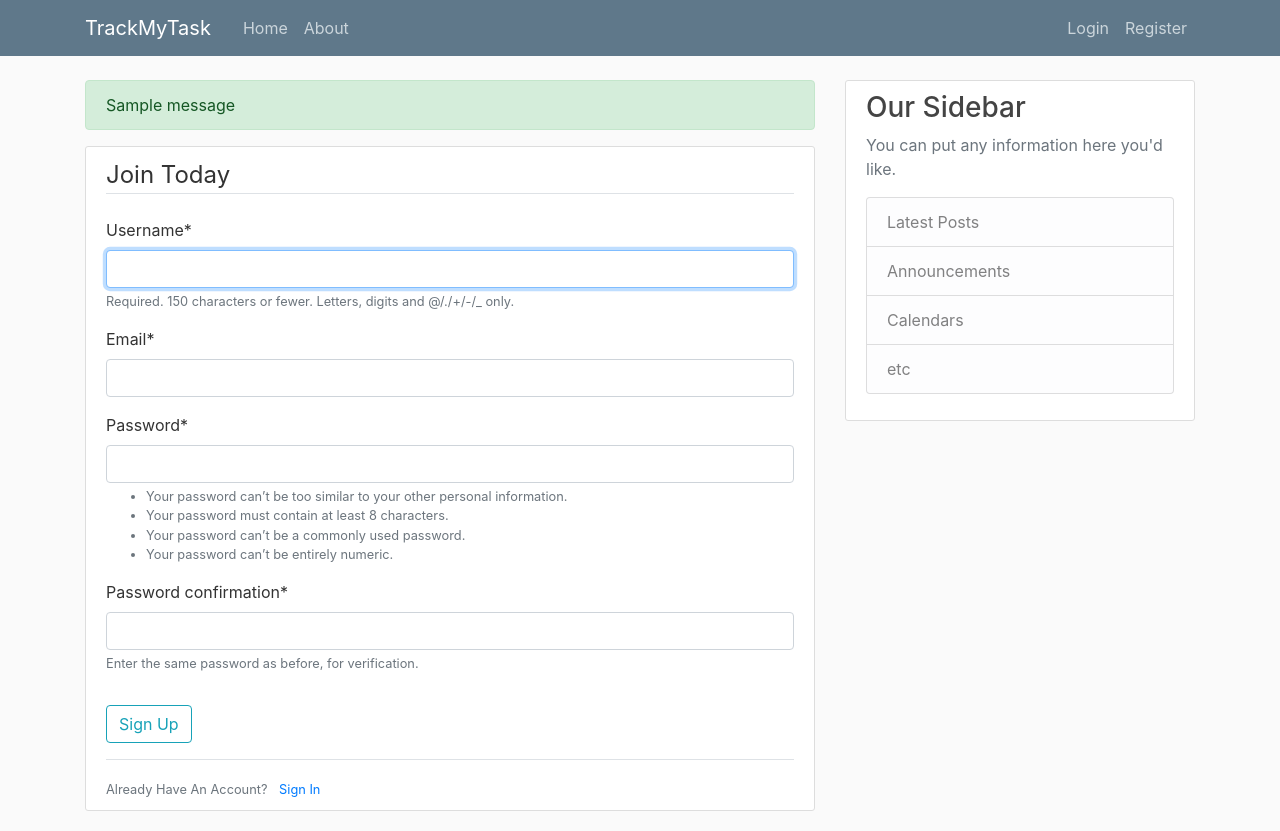
After one commit to 29div9/django, a Django app: template trackmytasks/users/templates/users/register.html in a window 1280 px wide. The commit adds this page. Run offline with Django 3.2, Linux system fonts and the light colour scheme; the template is opened without the code that fills it: values that come from a table or form of the project are taken from there, most other values are stand-ins (such as "Sample title", 1, 10 or a date in 2020); one stand-in notice (Sample message) is shown; some libraries are stand-ins or nearby versions.

Commit message:
User registration

```diff
--- a/trackmytasks/tasks/templates/tasks/base.html
+++ b/trackmytasks/tasks/templates/tasks/base.html
@@ -43,6 +43,13 @@
     <main role="main" class="container">
       <div class="row">
         <div class="col-md-8">
+            {% if messages %}
+                {% for message in messages %}
+                  <div class="alert alert-{{ message.tags }}">
+                    {{ message }}
+                  </div>
+                {% endfor %}
+            {% endif %}
           {% block content %}{% endblock %}
         </div>
         <div class="col-md-4">
--- a/trackmytasks/trackmytasks/settings.py
+++ b/trackmytasks/trackmytasks/settings.py
@@ -32,6 +32,8 @@ ALLOWED_HOSTS = []
 
 INSTALLED_APPS = [
     'tasks.apps.TasksConfig',
+    'users.apps.UsersConfig',
+    'crispy_forms',
     'django.contrib.admin',
     'django.contrib.auth',
     'django.contrib.contenttypes',
@@ -119,3 +121,5 @@ USE_TZ = True
 # https://docs.djangoproject.com/en/3.1/howto/static-files/
 
 STATIC_URL = '/static/'
+
+CRISPY_TEMPLATE_PACK = 'bootstrap4'
--- a/trackmytasks/trackmytasks/urls.py
+++ b/trackmytasks/trackmytasks/urls.py
@@ -15,8 +15,11 @@ Including another URLconf
 """
 from django.contrib import admin
 from django.urls import path, include
+from users import views as users_views
+
 
 urlpatterns = [
     path('admin/', admin.site.urls),
     path('', include('tasks.urls')),
+    path('register/', users_views.register, name="user-register"),
 ]
--- /dev/null
+++ b/trackmytasks/users/forms.py
@@ -0,0 +1,11 @@
+from django import forms
+from django.contrib.auth.forms import UserCreationForm
+from django.contrib.auth.models import User
+
+
+class RegisterUserForm(UserCreationForm):
+    email = forms.EmailField()
+
+    class Meta:
+        model = User
+        fields = ['username','email','password1','password2']
--- /dev/null
+++ b/trackmytasks/users/templates/users/register.html
@@ -0,0 +1,21 @@
+{% extends 'tasks/base.html' %}
+{% load crispy_forms_tags %}
+{% block content %}
+    <div class="content-section">
+        <form method="POST">
+            {% csrf_token %}
+            <fieldset class="form-group">
+                <legend class="border-bottom mb-4">Join Today</legend>
+                {{ form|crispy }}
+            </fieldset>
+            <div class="form-group">
+                <button class="btn btn-outline-info" type="submit">Sign Up</button>
+            </div>
+        </form>
+        <div class="border-top pt-3">
+            <small class="text-muted">
+                Already Have An Account? <a class="ml-2" href="#">Sign In</a>
+            </small>
+        </div>
+    </div>
+{% endblock content%}
```
Also changed, not shown: trackmytasks/db.sqlite3.
